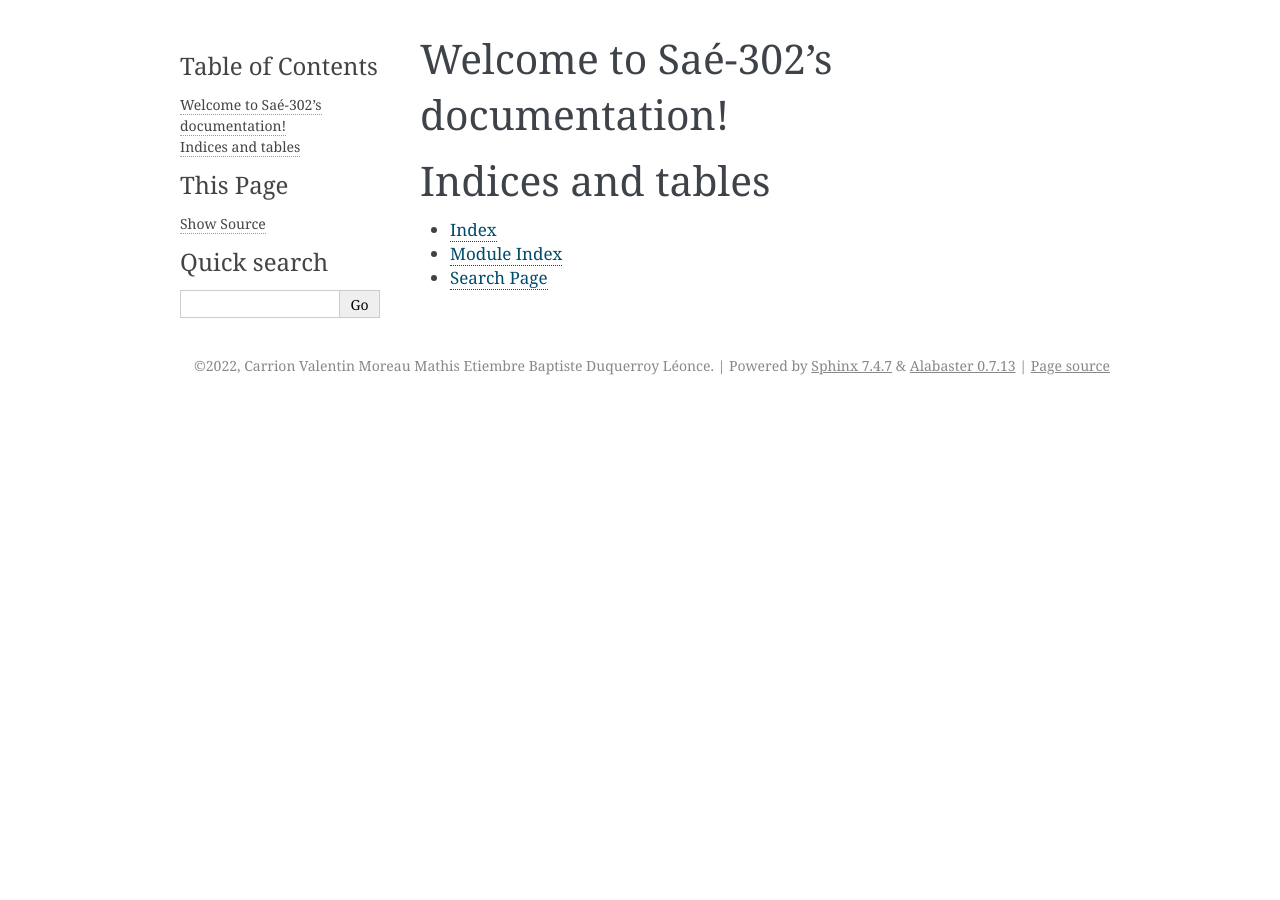
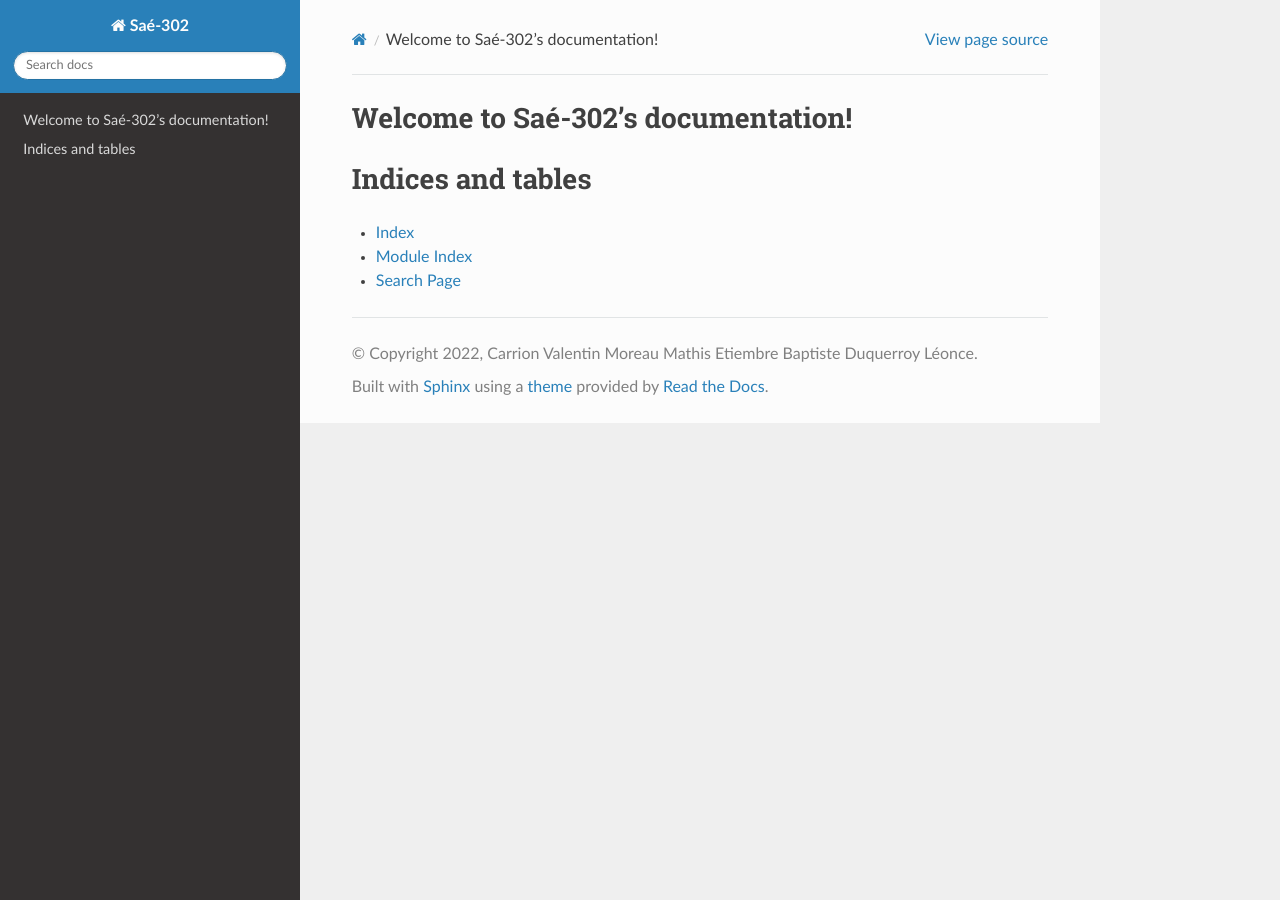
Before and after one commit to ValentinCrt/SA-302, a Sphinx documentation site: the page built from docs/source/index.rst, in a window 1280 px wide. Built offline with Sphinx 7.4.7 and the Read the Docs theme 2.0.0, drawn with Linux system fonts in a browser that asks for light colours.

Commit message:
Modidication Sphinx

```diff
--- a/docs/source/conf.py
+++ b/docs/source/conf.py
@@ -24,6 +24,7 @@ author = 'Carrion Valentin Moreau Mathis Etiembre Baptiste Duquerroy Léonce'
 # The full version, including alpha/beta/rc tags
 release = '2'
 
+import sphinx_rtd_theme
 
 # -- General configuration ---------------------------------------------------
 
@@ -31,6 +32,12 @@ release = '2'
 # extensions coming with Sphinx (named 'sphinx.ext.*') or your custom
 # ones.
 extensions = [
+'sphinx.ext.todo',
+'sphinx.ext.mathjax',
+'sphinx.ext.ifconfig',
+'sphinx.ext.autodoc',
+'sphinx.ext.viewcode',
+'sphinx_rtd_theme',
 ]
 
 # Add any paths that contain templates here, relative to this directory.
@@ -47,7 +54,8 @@ exclude_patterns = []
 # The theme to use for HTML and HTML Help pages.  See the documentation for
 # a list of builtin themes.
 #
-html_theme = 'alabaster'
+html_theme = "sphinx_rtd_theme"
+html_theme_path = ["_themes", ]
 
 # Add any paths that contain custom static files (such as style sheets) here,
 # relative to this directory. They are copied after the builtin static files,
```
